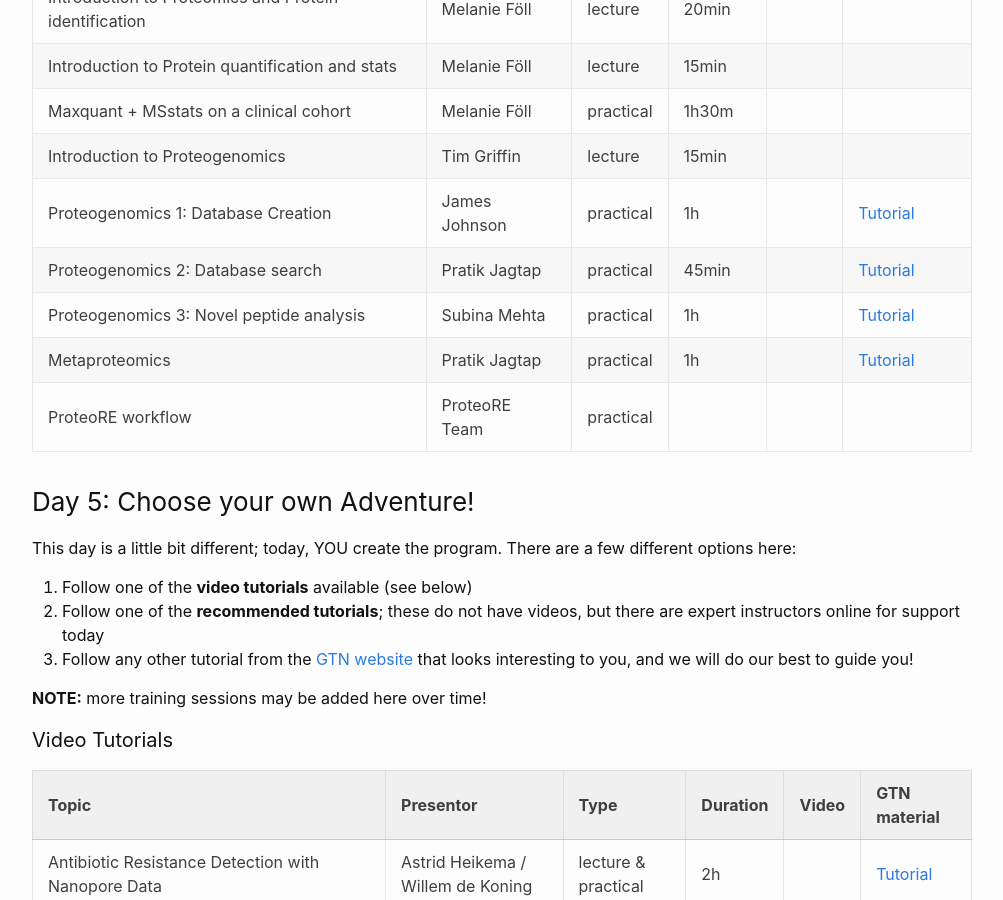
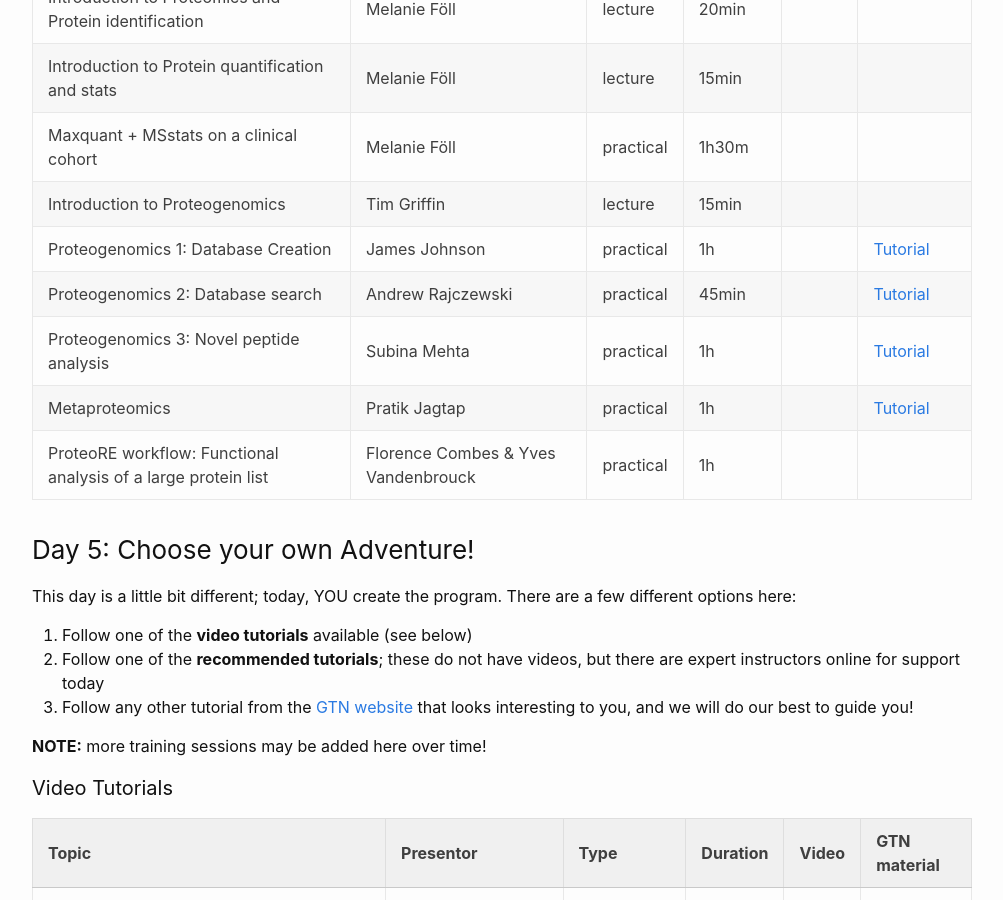
Before and after one commit to shiltemann/global-galaxy-course, a Jekyll site: the page built from index.md, in a window 1280 px wide and 900 px high, scrolled down 2560 px. Shown: the whole window, without its empty margins (138-1141 px from the left). Built offline with Jekyll 4.4.1, drawn with Linux system fonts in a browser that asks for light colours.

Commit message:
update program

```diff
--- a/index.md
+++ b/index.md
@@ -68,10 +68,10 @@ Please fill out the **[registration form](https://forms.gle/TN3Tuet8wm4i2umv5)**
 | Maxquant + MSstats on a clinical cohort               | Melanie Föll| practical | 1h30m |  | |
 | Introduction to Proteogenomics | Tim Griffin | lecture | 15min | | |
 | Proteogenomics 1: Database Creation | James Johnson | practical | 1h | | [Tutorial](https://training.galaxyproject.org/training-material/topics/proteomics/tutorials/proteogenomics-dbcreation/tutorial.html) |
-| Proteogenomics 2: Database search | Pratik Jagtap | practical | 45min | | [Tutorial](https://training.galaxyproject.org/training-material/topics/proteomics/tutorials/proteogenomics-dbsearch/tutorial.html) |
+| Proteogenomics 2: Database search | Andrew Rajczewski | practical | 45min | | [Tutorial](https://training.galaxyproject.org/training-material/topics/proteomics/tutorials/proteogenomics-dbsearch/tutorial.html) |
 | Proteogenomics 3: Novel peptide analysis | Subina Mehta | practical | 1h | | [Tutorial](https://training.galaxyproject.org/training-material/topics/proteomics/tutorials/proteogenomics-novel-peptide-analysis/tutorial.html) |
 | Metaproteomics | Pratik Jagtap | practical | 1h | |[Tutorial](https://training.galaxyproject.org/training-material/topics/proteomics/tutorials/metaproteomics/tutorial.html)|
-| ProteoRE workflow | ProteoRE Team | practical | | | |
+| ProteoRE workflow: Functional analysis of a large protein list | Florence Combes & Yves Vandenbrouck | practical | 1h | | |
 
 
 
```
